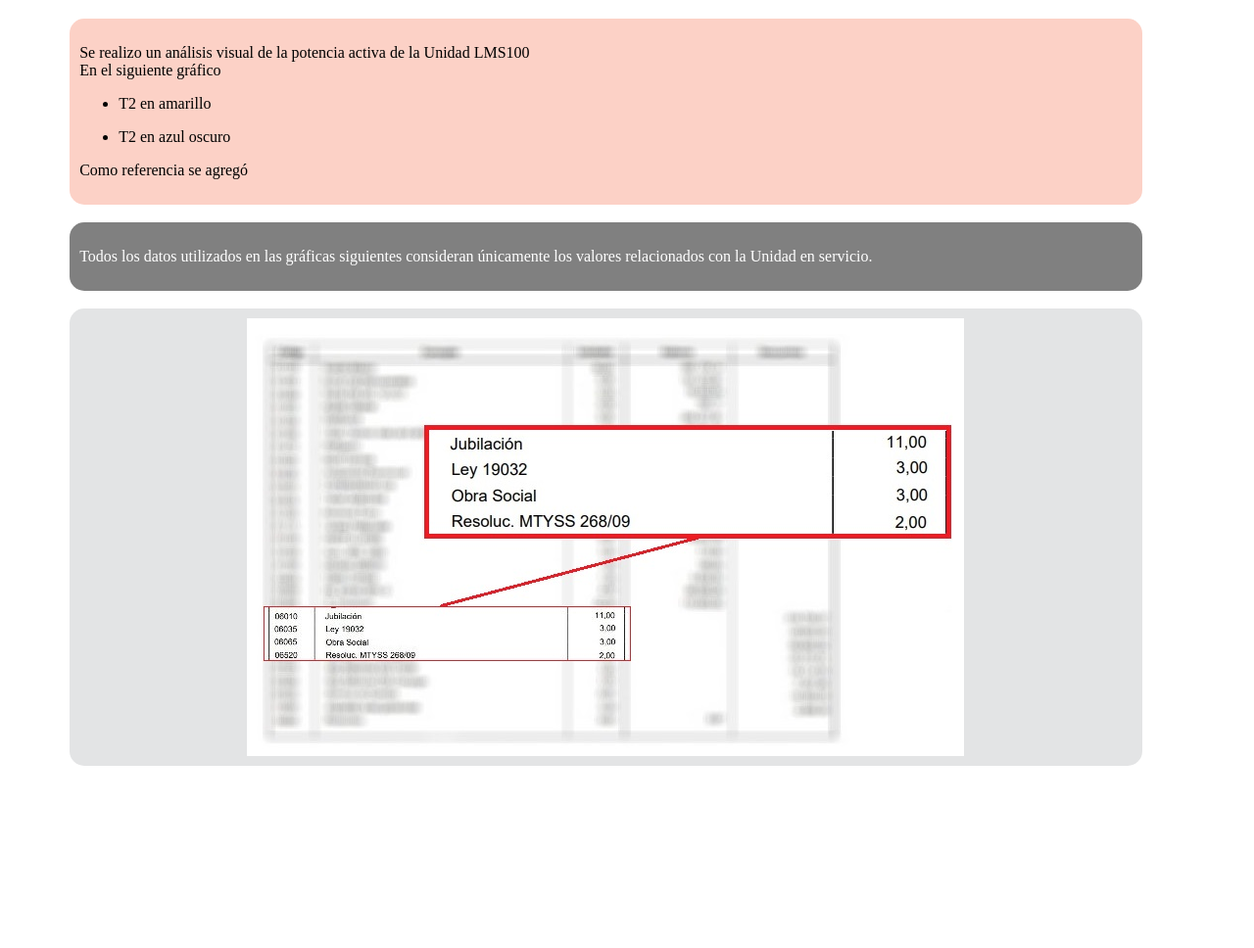
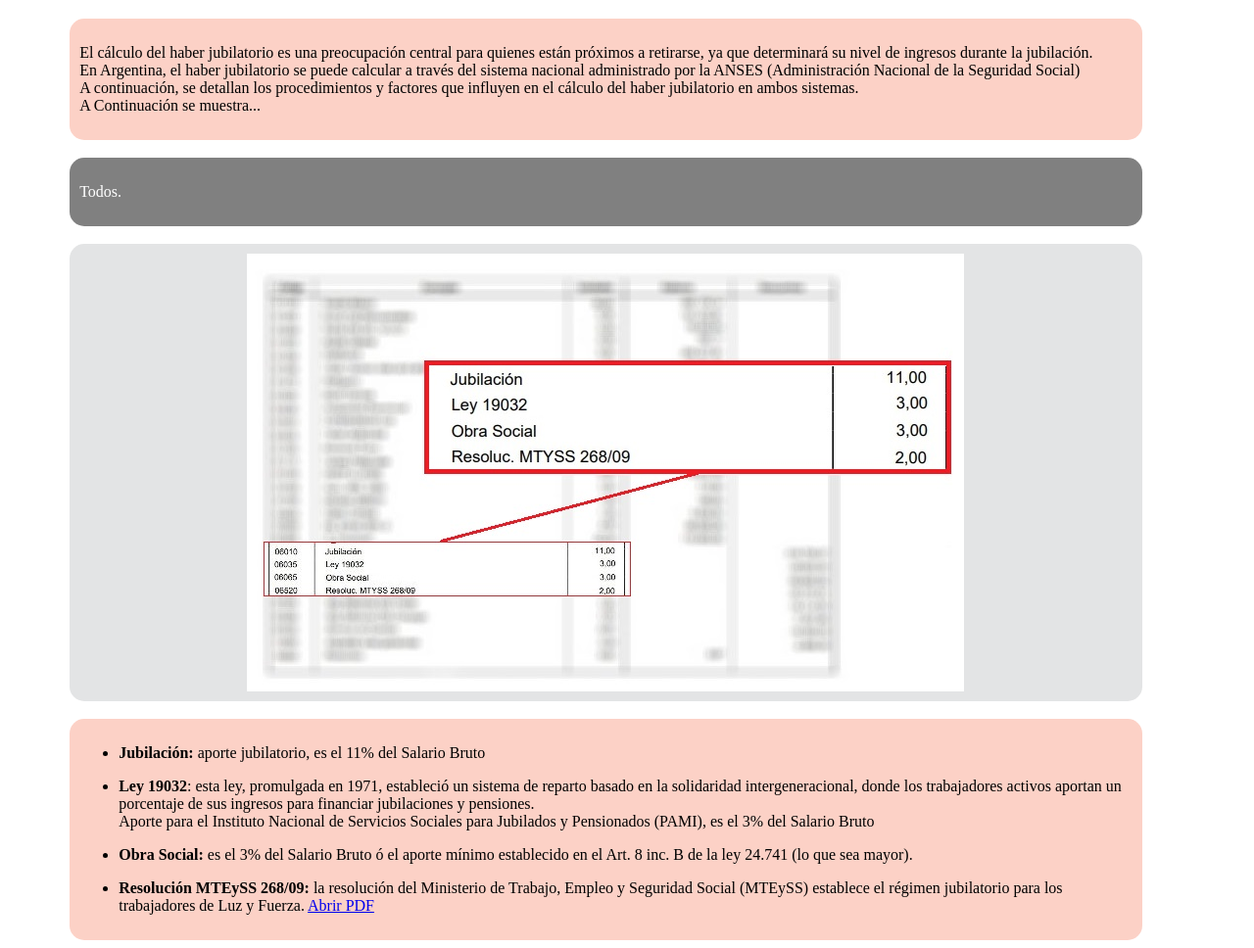
Before and after one commit to Facundo598/Jubilacion, a plain HTML site: page index.html in a window 1280 px wide. Shown: the part 61-1029 px from the top of the page at 98% size. Before the commit the page ends 851 px from the top, so only its background shows below. Drawn offline with Linux system fonts and the light colour scheme.

Commit message:
Update index.html

```diff
--- a/index.html
+++ b/index.html
@@ -22,21 +22,35 @@
 <body>
 	<div style="text-align: center;"><h1>Datos de Jubilación</h1></div>
 	<div class="c-naranja">
-		<p>Se realizo un análisis visual de la potencia activa de la Unidad LMS100<br>
-		En el siguiente gráfico</p>
-		<ul><li>T2 en amarillo</li></ul>
-		<ul><li>T2 en azul oscuro</li></ul>
-		<p>Como referencia se agregó</p>
+		<p>El cálculo del haber jubilatorio es una preocupación central para quienes están próximos a retirarse,
+			ya que determinará su nivel de ingresos durante la jubilación.<br>En Argentina, el haber
+			jubilatorio se puede calcular a través del sistema nacional administrado por la ANSES
+			(Administración Nacional de la Seguridad Social)<br>A continuación, se detallan los
+			procedimientos y factores que influyen en el cálculo del haber jubilatorio en ambos
+			sistemas.<br>A Continuación se muestra...</p>
 	</div>
 
 	<br>
 	<div class="c-gris" style="color: #FFFFFF; background-color: #808080;">
-	<p>Todos los datos utilizados en las gráficas siguientes
-	consideran únicamente los valores relacionados con la Unidad en servicio.</p>
+	<p>Todos.</p>
 	</div><br>
 
 	<div class="c-gris">
-		<img src="img/ItemRecibo.jpg" alt="Descripción de la imagen" class="responsive-image"></div>
+		<img src="Img/ItemRecibo.jpg" alt="Descripción de la imagen" class="responsive-image"></div><br>
+
+  <div class="c-naranja">
+	  <ul><li><b>Jubilación:</b> aporte jubilatorio, es el 11% del Salario Bruto</li></ul>
+	  <ul><li><b>Ley 19032</b>: esta ley, promulgada en 1971, estableció un sistema de reparto basado en la
+		  solidaridad intergeneracional, donde los trabajadores activos aportan un porcentaje de sus ingresos
+		  para financiar jubilaciones y pensiones.<br>Aporte para el Instituto Nacional de Servicios Sociales
+		  para Jubilados y Pensionados (PAMI), es el 3% del Salario Bruto</li></ul>
+	  <ul><li><b>Obra Social:</b> es el 3% del Salario Bruto ó el aporte mínimo establecido en el Art. 8 inc. B
+		  de la ley 24.741 (lo que sea mayor).</li></ul>
+	  <ul><li><b>Resolución MTEySS 268/09:</b> la resolución del Ministerio de Trabajo, Empleo y Seguridad Social
+		  (MTEySS) establece el régimen jubilatorio para los trabajadores de Luz y Fuerza.
+		  <a href="https://raw.githubusercontent.com/Facundo598/Jubilacion/main/20221108.pdf" target="_blank"> Abrir PDF</a>
+	  </li></ul>
+  </div>
 
 
 </body>
```
